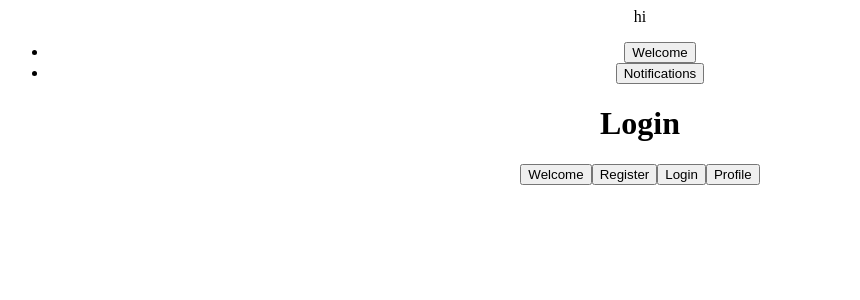
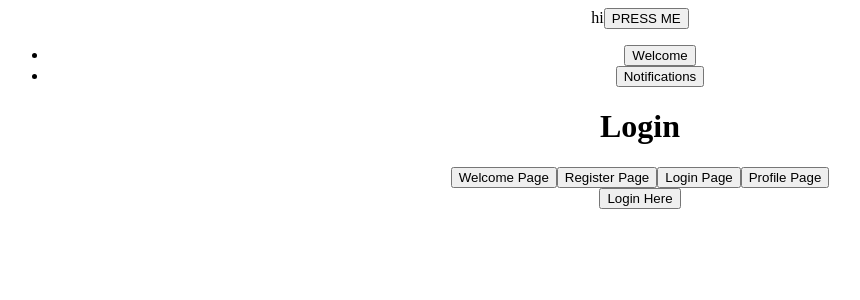
Before and after one commit to BrandonMCarlson/Socialmediauserstory-Front-End, a React (Create React App) app: page /login in a window 1280 px wide. Shown: the top 300 px of the page, without its empty margins (0-860 px from the left). Built offline with nearby package versions, Linux system fonts and the light colour scheme; no server answers.

Commit message:
login endpoint success from front end, Brandon, Dan, Cody, Peter

```diff
--- a/src/App.jsx
+++ b/src/App.jsx
@@ -14,7 +14,7 @@ function App() {
 
   const registerUser = async () => {
     await axios
-      .post("http:localhost:5000/api/users", {
+      .post("http://localhost:5000/api/users", {
         name: "Cust0",
         email: "cust0@cust0.com",
         password: "cust0",
@@ -31,18 +31,19 @@ function App() {
 
   const loginUser = async () => {
     await axios
-        .post("http:localhost:5000/api/auth", {
-          email: "cust0@cust0.com",
-          password: "cust0",
+        .post("http://localhost:5000/api/auth", {
+          email: "cust1@cust1.com",
+          password: "cust1",
         })
         .then((res) => {
           localStorage.setItem("token", res.data);
           const user = jwtDecode(localStorage.getItem("token"));
+          setUser(user);
         })
         .catch((error) => console.log(error));
   };
 
-  const logoutUser = async () => {
+   const logoutUser = async () => {
     console.log(localStorage.getItem("token"));
     localStorage.removeItem("token");
     setUser(null);
@@ -58,12 +59,12 @@ function App() {
   return (
     <div className="App">
       hi
-
+    <button onClick={()=>loginUser()}>PRESS ME</button>
       <MainHeader />
       <main>
         <Routes>
-          <Route path="/" element={<Welcome/>}></Route>
-          <Route path="login" element={<Login/>}></Route>
+          <Route path="/" element={<Welcome loginUser={loginUser} />}></Route>
+          <Route path="login" element={<Login  />}></Route>
           <Route path="register" element={<Register/>}></Route>
           <Route path="profile" element={<Profile/>}></Route>
         </Routes>
--- a/src/components/Button.jsx
+++ b/src/components/Button.jsx
@@ -4,10 +4,10 @@ import {Link} from "react-router-dom";
 const Button = () => {
     return (
         <div>
-           <Link to="/"><button>Welcome</button></Link>
-            <Link to="/register"><button>Register</button></Link>
-            <Link to="/login"><button>Login</button></Link>
-            <Link to="/profile"><button>Profile</button></Link>
+           <Link to="/"><button>Welcome Page</button></Link>
+            <Link to="/register"><button>Register Page</button></Link>
+            <Link to="/login"><button>Login Page</button></Link>
+            <Link to="/profile"><button>Profile Page</button></Link>
         </div>
      );
 }
--- a/src/components/pages/Login.jsx
+++ b/src/components/pages/Login.jsx
@@ -2,11 +2,12 @@ import React, { useState, useEffect } from "react";
 import { Route, Routes } from "react-router";
 import Button from "../Button";
 
-const Login = () => {
+const Login = ({loginUser}) => {
     return (
         <div>
             <h1>Login</h1>
             <Button/>
+            <button onClick={()=>loginUser()}>Login Here</button>
         </div>
      );
 }
```
